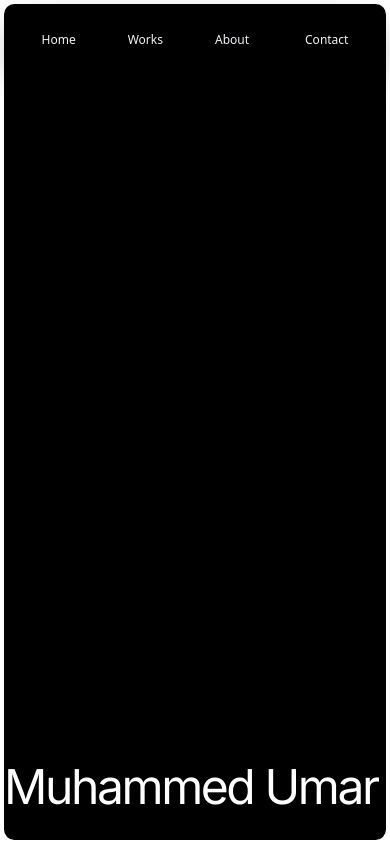
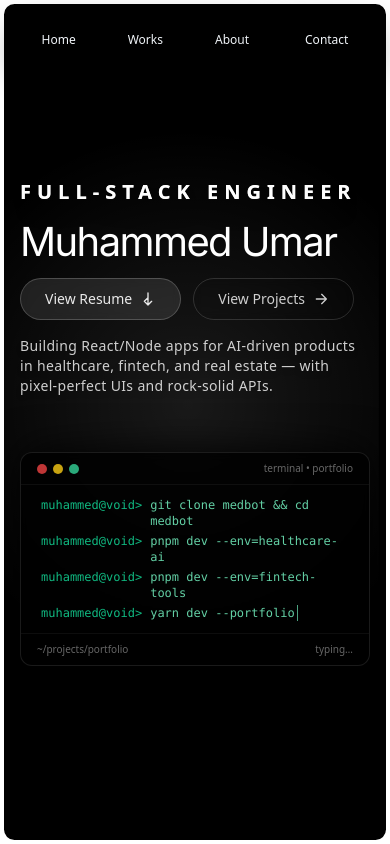
Before and after one commit to umar7shaikh/Portfolio, a React (Vite) app: page / in a window 390 px wide. Shown: the top 844 px of the page. Built offline with nearby package versions, Linux system fonts and the light colour scheme.

Commit message:
improved the design of hero section

```diff
--- a/src/components/Hero.jsx
+++ b/src/components/Hero.jsx
@@ -1,245 +1,238 @@
 // src/components/Hero.jsx
-import React, { useState, useEffect, useRef } from "react";
-import { motion, AnimatePresence } from "framer-motion";
+import React, { useEffect, useState, useRef } from "react";
+import {
+  motion,
+  AnimatePresence,
+  useScroll,
+  useTransform,
+} from "framer-motion";
 
-const WIN_COMBOS = [
-  [0,1,2],[3,4,5],[6,7,8],
-  [0,3,6],[1,4,7],[2,5,8],
-  [0,4,8],[2,4,6],
+const SCRIPT_LINES = [
+  { prompt: "muhammed@void", command: "git clone medbot && cd medbot" },
+  { prompt: "muhammed@void", command: "pnpm dev --env=healthcare-ai" },
+  { prompt: "muhammed@void", command: "pnpm dev --env=fintech-tools" },
+  { prompt: "muhammed@void", command: "yarn dev --portfolio" },
 ];
 
 const Hero = () => {
-  const heroRef = useRef(null);
-  const [board, setBoard] = useState(Array(9).fill(null));
-  const [isPlayerTurn, setIsPlayerTurn] = useState(true);
-  const [winner, setWinner] = useState(null);
-  const [winLine, setWinLine] = useState(null);
-  const [showGrid, setShowGrid] = useState(false);
-  const [pos, setPos] = useState({ x: 0, y: 0 });
+  const [lineIndex, setLineIndex] = useState(0);
+  const [typed, setTyped] = useState("");
+  const [history, setHistory] = useState([]);
+  const [isDone, setIsDone] = useState(false);
 
-  // evaluate winner
-  const evalBoard = (b) => {
-    for (const combo of WIN_COMBOS) {
-      const [a, c, d] = combo;
-      if (b[a] && b[a] === b[c] && b[a] === b[d]) {
-        return { winner: b[a], line: combo };
+  useEffect(() => {
+    if (isDone) return;
+
+    const { command } = SCRIPT_LINES[lineIndex];
+    setTyped("");
+
+    let i = 0;
+    const interval = setInterval(() => {
+      i += 1;
+      setTyped(command.slice(0, i));
+
+      if (i >= command.length) {
+        clearInterval(interval);
+
+        setTimeout(() => {
+          setHistory((prev) => {
+            const next = [...prev, SCRIPT_LINES[lineIndex]];
+            return next.slice(-4);
+          });
+
+          if (lineIndex === SCRIPT_LINES.length - 1) {
+            setIsDone(true);
+          } else {
+            setLineIndex((prev) => prev + 1);
           }
+        }, 650);
       }
-    if (b.every((v) => v !== null)) return { winner: "draw", line: null };
-    return { winner: null, line: null };
+    }, 40);
+
+    return () => clearInterval(interval);
+  }, [lineIndex, isDone]);
+
+  const sectionRef = useRef(null);
+  const { scrollYProgress } = useScroll({
+    target: sectionRef,
+    offset: ["start end", "end start"],
+  });
+
+  // Tiny scroll parallax for glow (optional)
+  const glowY = useTransform(scrollYProgress, [0, 1], [0, -20]);
+
+  const handleResumeDownload = () => {
+    window.open("/resume-muhammed-umar.pdf", "_blank");
   };
 
-  // smarter bot: win → block → center → random
-  const botMove = (b) => {
-    const me = "O";
-    const you = "X";
-    const empties = b
-      .map((v, i) => (v === null ? i : null))
-      .filter((v) => v !== null);
-    if (!empties.length) return b;
-
-    // try to win
-    for (const i of empties) {
-      const copy = [...b];
-      copy[i] = me;
-      if (evalBoard(copy).winner === me) return copy;
-    }
-    // block player
-    for (const i of empties) {
-      const copy = [...b];
-      copy[i] = you;
-      if (evalBoard(copy).winner === you) {
-        const real = [...b];
-        real[i] = me;
-        return real;
-      }
-    }
-    // center
-    if (b[4] === null) {
-      const copy = [...b];
-      copy[4] = me;
-      return copy;
-    }
-    // random
-    const choice = empties[Math.floor(Math.random() * empties.length)];
-    const copy = [...b];
-    copy[choice] = me;
-    return copy;
-  };
-
-  // player click
-  const handleCellClick = (idx) => {
-    if (!isPlayerTurn || winner || board[idx] === "X" || board[idx] === "O")
-      return;
-    const copy = [...board];
-    copy[idx] = "X";
-    setBoard(copy);
-    const res = evalBoard(copy);
-    if (res.winner) {
-      setWinner(res.winner);
-      setWinLine(res.line);
-    } else {
-      setIsPlayerTurn(false);
-    }
-  };
-
-  // bot turn
-  useEffect(() => {
-    if (!showGrid || winner || isPlayerTurn) return;
-    const t = setTimeout(() => {
-      const after = botMove(board);
-      setBoard(after);
-      const res = evalBoard(after);
-      if (res.winner) {
-        setWinner(res.winner);
-        setWinLine(res.line);
-      } else {
-        setIsPlayerTurn(true);
-      }
-    }, 450);
-    return () => clearTimeout(t);
-  }, [isPlayerTurn, winner, board, showGrid]);
-
-  // click hero → place big grid, random who starts
-  const handleHeroClick = (e) => {
-    if (!heroRef.current) return;
-    const rect = heroRef.current.getBoundingClientRect();
-    setPos({ x: e.clientX - rect.left, y: e.clientY - rect.top });
-
-    const randomPlayerStarts = Math.random() < 0.5; // true = player, false = bot
-    setBoard(Array(9).fill(null));
-    setWinner(null);
-    setWinLine(null);
-    setShowGrid(true);
-    setIsPlayerTurn(randomPlayerStarts);
+  const handleViewProjects = () => {
+    const el = document.getElementById("works");
+    if (el) el.scrollIntoView({ behavior: "smooth", block: "start" });
   };
 
   return (
     <motion.section
       id="home"
-      ref={heroRef}
-      className="relative flex min-h-screen items-end rounded-[0.9rem] border-4 border-white bg-black p-0 overflow-hidden"
-      onClick={handleHeroClick}
+      ref={sectionRef}
+      className="relative flex min-h-screen items-center justify-center rounded-[0.9rem] border-4 border-white bg-black px-4 overflow-hidden"
       initial={{ opacity: 0, y: 40 }}
-      whileInView={{ opacity: 1, y: 0 }}
-      viewport={{ once: true, amount: 0.4 }}
+      animate={{ opacity: 1, y: 0 }}
+      transition={{ duration: 0.7, ease: "easeOut" }}
+    >
+      {/* ANIMATED RADIAL GLOW */}
+      <motion.div
+        className="pointer-events-none absolute inset-0 z-0"
+        style={{ y: glowY }}
+        animate={{ x: ["-15%", "15%", "-15%"] }}
+        transition={{ duration: 30, repeat: Infinity, ease: "linear" }}
+      >
+        <div className="absolute inset-0 bg-[radial-gradient(circle_at_center,_rgba(255,255,255,0.10),_transparent_60%)]" />
+      </motion.div>
+
+      {/* FOREGROUND CONTENT */}
+      <div className="relative z-20 flex max-w-4xl flex-col gap-8 md:flex-row md:items-center">
+        {/* LEFT */}
+        <div className="flex-1 space-y-4">
+          <motion.p
+            className="text-xl md:text-3xl uppercase tracking-[0.3em] text-white/85 font-bold drop-shadow-xl bg-gradient-to-r from-white/90 via-white to-white/90 bg-clip-text"
+            initial={{ opacity: 0, y: 8 }}
+            animate={{ opacity: 1, y: 0 }}
+            transition={{ duration: 0.5, delay: 0.2 }}
+          >
+            full-stack engineer
+          </motion.p>
+
+          <motion.h1
+            className="font-inter text-white"
+            style={{
+              fontSize: "clamp(2.5rem, 5vw, 3.5rem)",
+              lineHeight: 1,
+              letterSpacing: "-0.04em",
+            }}
+            initial={{ opacity: 0, y: 12 }}
+            animate={{ opacity: 1, y: 0 }}
             transition={{ duration: 0.6, ease: "easeOut" }}
           >
-      {/* Name stays as-is */}
-      <h1
-        className="w-full pb-8 font-inter text-white md:pb-4 pointer-events-none"
-        style={{
-          fontSize: "clamp(3rem, 12vw, 15rem)",
-          lineHeight: "0.9",
-          letterSpacing: "-0.05em",
-        }}
+            Muhammed Umar
+          </motion.h1>
+
+          {/* CTAS */}
+          <motion.div
+            className="flex flex-wrap gap-3"
+            initial={{ opacity: 0, y: 8 }}
+            animate={{ opacity: 1, y: 0 }}
+            transition={{ delay: 0.15, duration: 0.4 }}
           >
-        Muhammed Umar
-      </h1>
+            <motion.button
+              onClick={handleResumeDownload}
+              className="rounded-full border border-white/20 bg-white/10 hover:bg-white/20 px-6 py-2.5 text-sm font-medium text-white/90 backdrop-blur-sm hover:border-white/40 hover:text-white transition-all duration-300 flex items-center gap-2 group"
+              whileHover={{ scale: 1.05, y: -2 }}
+              whileTap={{ scale: 0.98 }}
+            >
+              <span>View Resume</span>
+              <svg
+                className="w-4 h-4 group-hover:translate-y-0.5 transition-transform duration-300"
+                fill="none"
+                stroke="currentColor"
+                viewBox="0 0 24 24"
+              >
+                <path
+                  strokeLinecap="round"
+                  strokeLinejoin="round"
+                  strokeWidth={2}
+                  d="M12 10l-5.5 5.5m0 0L12 21l5.5-5.5m-5.5 5.5V3"
+                />
+              </svg>
+            </motion.button>
 
-      {/* Neon grid only */}
-      <AnimatePresence>
-        {showGrid && (
-          <motion.div
-            className="absolute z-20"
-            style={{
-              left: pos.x,
-              top: pos.y,
-              transform: "translate(-50%, -50%)",
-            }}
-            initial={{ opacity: 0, scale: 0.9 }}
-            animate={{ opacity: 1, scale: 1 }}
-            exit={{ opacity: 0, scale: 0.9 }}
-            onClick={(e) => e.stopPropagation()}
+            <motion.button
+              onClick={handleViewProjects}
+              className="rounded-full border border-white/15 px-6 py-2.5 text-sm font-medium text-white/80 hover:text-white hover:border-white/40 bg-transparent backdrop-blur-sm transition-all duration-300 flex items-center gap-2 group"
+              whileHover={{ scale: 1.05, y: -2 }}
+              whileTap={{ scale: 0.98 }}
             >
-            <div className="relative h-80 w-80 rounded-3xl bg-black/90 flex items-center justify-center">
-              {/* neon grid */}
-              <div className="pointer-events-none absolute inset-8">
-                <div className="absolute left-1/3 top-0 h-full w-[3px] bg-sky-400 shadow-[0_0_16px_#38bdf8]" />
-                <div className="absolute left-2/3 top-0 h-full w-[3px] bg-sky-400 shadow-[0_0_16px_#38bdf8]" />
-                <div className="absolute left-0 top-1/3 h-[3px] w-full bg-sky-400 shadow-[0_0_16px_#38bdf8]" />
-                <div className="absolute left-0 top-2/3 h-[3px] w-full bg-sky-400 shadow-[0_0_16px_#38bdf8]" />
+              <span>View Projects</span>
+              <svg
+                className="w-4 h-4 group-hover:translate-x-1 transition-transform duration-300"
+                fill="none"
+                stroke="currentColor"
+                viewBox="0 0 24 24"
+              >
+                <path
+                  strokeLinecap="round"
+                  strokeLinejoin="round"
+                  strokeWidth={2}
+                  d="M5 12h14M13 5l7 7-7 7"
+                />
+              </svg>
+            </motion.button>
+          </motion.div>
+
+          <motion.p
+            className="max-w-md text-sm md:text-base text-white/80 font-medium tracking-wide drop-shadow-md"
+            initial={{ opacity: 0, y: 8 }}
+            animate={{ opacity: 1, y: 0 }}
+            transition={{ delay: 0.25, duration: 0.45 }}
+          >
+            Building React/Node apps for AI‑driven products in healthcare,
+            fintech, and real estate — with pixel‑perfect UIs and rock‑solid
+            APIs.
+          </motion.p>
         </div>
 
-              <div className="absolute inset-8 grid grid-cols-3 grid-rows-3">
-                {board.map((cell, idx) => (
-                  <button
-                    key={idx}
-                    onClick={() => handleCellClick(idx)}
-                    className="flex items-center justify-center"
+        {/* TERMINAL */}
+        <motion.div
+          className="relative z-30 mt-6 w-full max-w-md rounded-xl border border-white/10 bg-black/85 shadow-[0_0_40px_rgba(0,0,0,0.9)] backdrop-blur-sm"
+          initial={{ opacity: 0, y: 20, scale: 0.98 }}
+          animate={{ opacity: 1, y: 0, scale: 1 }}
+          whileHover={{ y: -4, scale: 1.02 }}
+          transition={{ delay: 0.1, duration: 0.5 }}
         >
-                    <AnimatePresence>
-                      {cell && (
-                        <motion.span
-                          initial={{ scale: 0.3, opacity: 0 }}
-                          animate={{ scale: 1, opacity: 1 }}
-                          exit={{ scale: 0.3, opacity: 0 }}
-                          className={`text-6xl font-bold ${
-                            cell === "X"
-                              ? "text-red-500 drop-shadow-[0_0_26px_#ef4444]"
-                              : "text-sky-400 drop-shadow-[0_0_26px_#38bdf8]"
-                          }`}
-                        >
-                          {cell}
-                        </motion.span>
-                      )}
-                    </AnimatePresence>
-                  </button>
-                ))}
+          <div className="flex items-center justify-between border-b border-white/5 px-4 py-2">
+            <div className="flex items-center gap-1.5">
+              <span className="h-2.5 w-2.5 rounded-full bg-red-500/80" />
+              <span className="h-2.5 w-2.5 rounded-full bg-yellow-400/80" />
+              <span className="h-2.5 w-2.5 rounded-full bg-emerald-400/80" />
+            </div>
+            <span className="text-[10px] text-white/40">terminal • portfolio</span>
           </div>
 
-              {/* winning line */}
-              {winLine && (
+          <div className="space-y-1 px-5 py-3 font-mono text-xs md:text-sm text-emerald-300/90">
+            <AnimatePresence initial={false}>
+              {history.map((line, idx) => (
                 <motion.div
-                  initial={{ scaleX: 0 }}
-                  animate={{ scaleX: 1 }}
-                  transition={{ duration: 0.35 }}
-                  className="pointer-events-none absolute bg-sky-200 shadow-[0_0_26px_#38bdf8]"
-                  style={lineStyle(winLine)}
-                />
+                  key={`history-${line.command}-${idx}`}
+                  initial={{ opacity: 0, y: 4 }}
+                  animate={{ opacity: 1, y: 0 }}
+                  exit={{ opacity: 0, y: -4 }}
+                  transition={{ duration: 0.18 }}
+                  className="flex"
+                >
+                  <span className="mr-2 text-emerald-500">{line.prompt}&gt;</span>
+                  <span>{line.command}</span>
+                </motion.div>
+              ))}
+            </AnimatePresence>
+
+            {!isDone && (
+              <div className="flex">
+                <span className="mr-2 text-emerald-500">
+                  {SCRIPT_LINES[lineIndex].prompt}&gt;
+                </span>
+                <span>{typed}</span>
+                <span className="ml-0.5 inline-block h-4 w-[1px] animate-pulse bg-emerald-300" />
+              </div>
             )}
           </div>
+
+          <div className="border-t border-white/5 px-4 py-2 text-[10px] text-white/40 flex justify-between">
+            <span>~/projects/portfolio</span>
+            <span>{isDone ? "ready when you are" : "typing…"}</span>
+          </div>
         </motion.div>
-        )}
-      </AnimatePresence>
+      </div>
     </motion.section>
   );
 };
 
-// positions tuned for 80x80 inner grid (inset-8) inside 320x320 card
-function lineStyle(combo) {
-  const k = combo.join(",");
-  // horizontals
-  if (k === "0,1,2") return { left: "12%", right: "12%", top: "23%", height: 3 };
-  if (k === "3,4,5") return { left: "12%", right: "12%", top: "50%", height: 3 };
-  if (k === "6,7,8") return { left: "12%", right: "12%", top: "77%", height: 3 };
-  // verticals
-  if (k === "0,3,6")
-    return { top: "12%", bottom: "12%", left: "23%", width: 3 };
-  if (k === "1,4,7")
-    return { top: "12%", bottom: "12%", left: "50%", width: 3 };
-  if (k === "2,5,8")
-    return { top: "12%", bottom: "12%", left: "77%", width: 3 };
-  // diagonals
-  if (k === "0,4,8")
-    return {
-      left: "12%",
-      right: "12%",
-      top: "50%",
-      height: 3,
-      transform: "rotate(45deg)",
-      transformOrigin: "center center",
-    };
-  if (k === "2,4,6")
-    return {
-      left: "12%",
-      right: "12%",
-      top: "50%",
-      height: 3,
-      transform: "rotate(-45deg)",
-      transformOrigin: "center center",
-    };
-  return {};
-}
-
 export default Hero;
--- a/src/pages/AllWorksPage.jsx
+++ b/src/pages/AllWorksPage.jsx
@@ -115,7 +115,7 @@ const AllWorksPage = () => {
               {/* Hero Image Section - Clickable with rounded corners and dark overlay */}
               <motion.div
                 onClick={() => toggleProject(project.id)}
-                className="relative h-screen w-full cursor-pointer overflow-hidden rounded-[1.5rem] border-4 border-white"
+                className="relative h-[70vh] w-full cursor-pointer overflow-hidden rounded-[1.5rem] border-4 border-white"
                 whileHover={{ scale: 1.01 }}
                 transition={{ duration: 0.3 }}
               >
--- a/vite.config.js
+++ b/vite.config.js
@@ -4,5 +4,5 @@ import react from '@vitejs/plugin-react'
 // https://vite.dev/config/
 export default defineConfig({
   plugins: [react()],
-  base: process.env.VITE_BASE_PATH || '/Portfolio'
+  // base: process.env.VITE_BASE_PATH || '/Portfolio'
 })
```
Also changed, not shown: package.json (+6 -1 lines), src/components/Work.jsx (+51 -9 lines), src/index.css (line endings or trailing spaces), 2 other files (tests, documents, lock files or other folders). Lines whose indentation alone changed are shown as unchanged.
